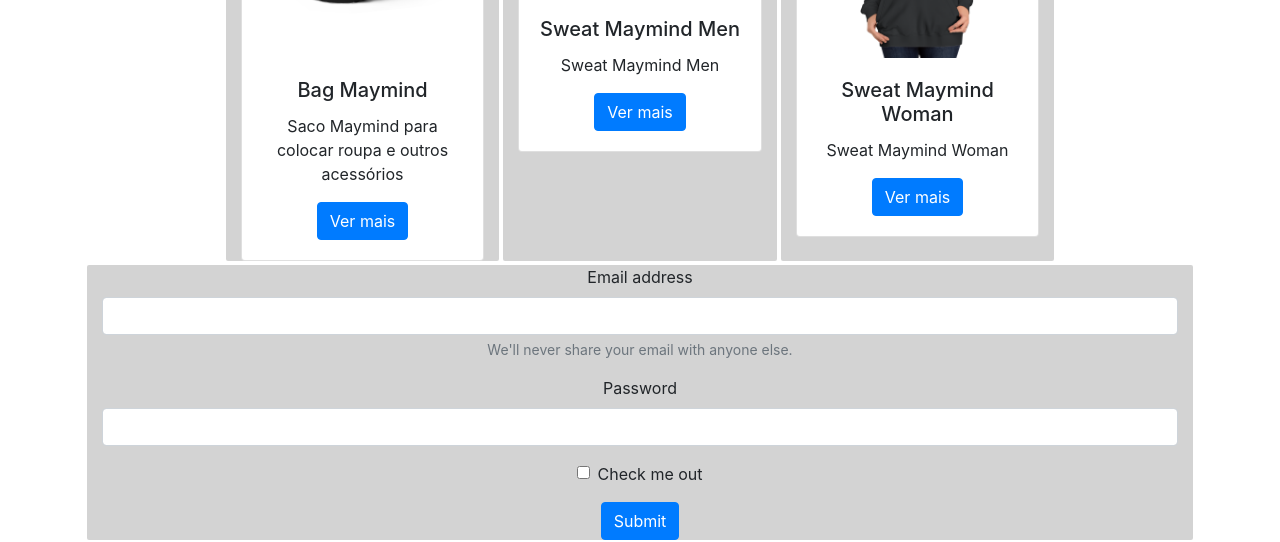
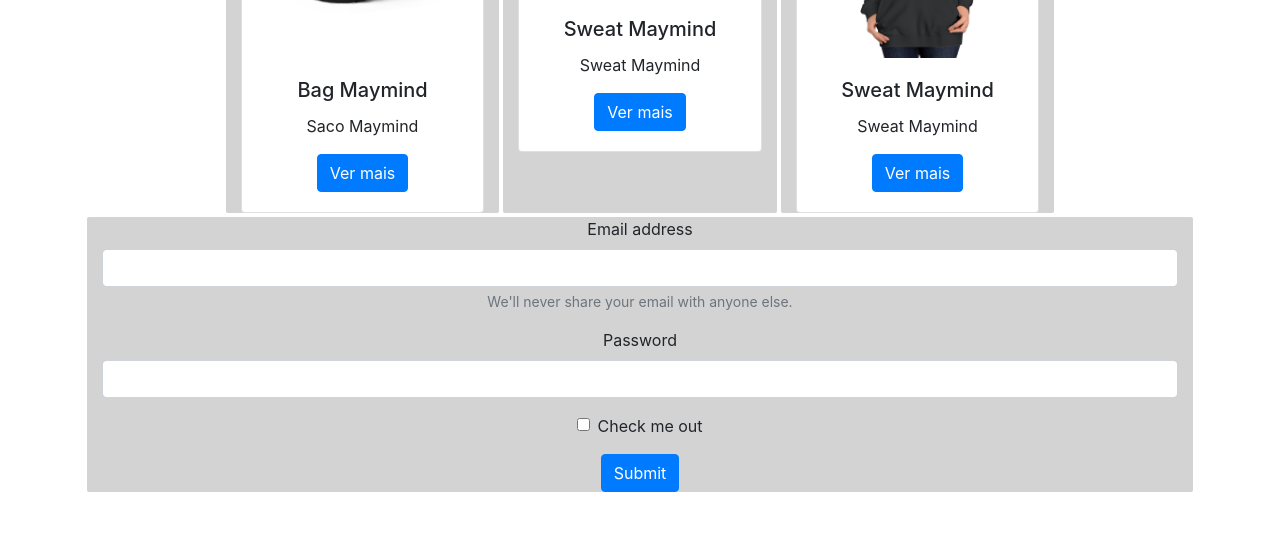
Before and after one commit to MiguelBarros96/MiguelBarros96.github.io, a plain HTML site: page index.html in a window 1280 px wide. Shown: the part 1327-1869 px from the top of the page. After the commit the page ends 1821 px from the top, so only its background shows below. Drawn offline with nearby package versions, Linux system fonts and the light colour scheme.

Commit message:
Update index.html

```diff
--- a/index.html
+++ b/index.html
@@ -100,7 +100,7 @@
                 <img src="/img/img3.png" class="card-img-top" alt="Bag Maymind">
                 <div class="card-body">
                   <h5 class="card-title">Bag Maymind</h5>
-                  <p class="card-text">Saco Maymind para colocar roupa e outros acessórios</p>
+                  <p class="card-text">Saco Maymind</p>
                   <a href="#" class="btn btn-primary">Ver mais</a>
                 </div>
               </div>
@@ -112,8 +112,8 @@
               <div class="card">
                 <img src="/img/img4.png" class="card-img-top" alt="Sweat Maymind Men">
                 <div class="card-body">
-                  <h5 class="card-title">Sweat Maymind Men</h5>
-                  <p class="card-text">Sweat Maymind Men</p>
+                  <h5 class="card-title">Sweat Maymind</h5>
+                  <p class="card-text">Sweat Maymind</p>
                   <a href="#" class="btn btn-primary">Ver mais</a>
                 </div>
               </div>
@@ -126,8 +126,8 @@
               <div class="card">
                 <img src="/img/img5.png" class="card-img-top" alt="Sweat Maymind Woman">
                 <div class="card-body">
-                  <h5 class="card-title">Sweat Maymind Woman</h5>
-                  <p class="card-text">Sweat Maymind Woman</p>
+                  <h5 class="card-title">Sweat Maymind</h5>
+                  <p class="card-text">Sweat Maymind</p>
                   <a href="#" class="btn btn-primary">Ver mais</a>
                 </div>
               </div>
```
